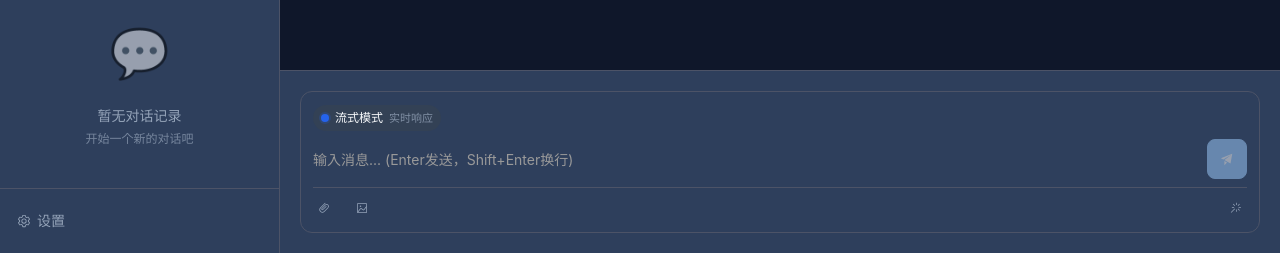
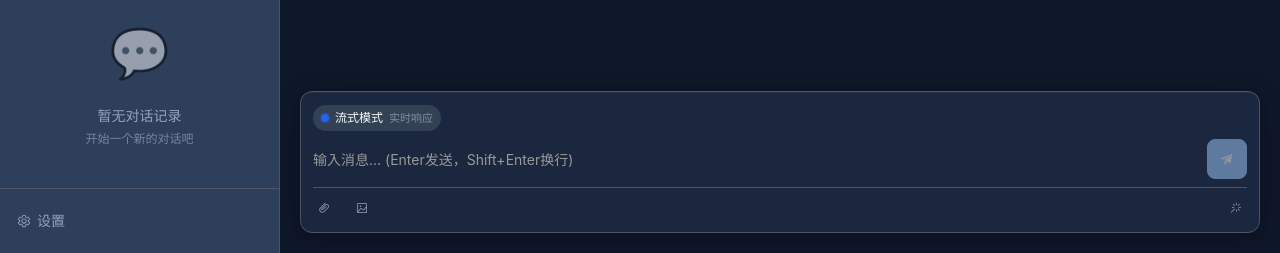
Before and after one commit to Banfox18/lunarys-frontend, a Vue app: page / in a window 1280 px wide. Shown: the part 547-800 px from the top of the page. Built offline with nearby package versions, Linux system fonts and the light colour scheme; no server answers.

Commit message:
style(chat): make input container background transparent

```diff
--- a/src/components/chat/InputArea.vue
+++ b/src/components/chat/InputArea.vue
@@ -158,11 +158,17 @@ const handleInput = () => {
 
 <style scoped>
 .input-area {
-  background: var(--surface-dark);
+  background: rgba(46, 63, 92, 0.4);
   border: 1px solid var(--border-dark);
   border-radius: 12px;
   padding: 12px;
   transition: all var(--transition-normal) ease;
+
+  /* 多层阴影效果 */
+  box-shadow:
+    0 8px 32px rgba(0, 0, 0, 0.2),
+    0 2px 8px rgba(0, 0, 0, 0.1),
+    inset 0 1px 0 rgba(255, 255, 255, 0.05);
 }
 
 .input-area:focus-within {
--- a/src/components/layout/ChatArea.vue
+++ b/src/components/layout/ChatArea.vue
@@ -120,22 +120,22 @@ const chatBackgroundStyle = computed(() => {
 
 /* 为图片背景添加遮罩效果 */
 .chat-area:has(.chat-background[style*="background-image"]) .messages-container {
-  background: rgba(0, 0, 0, 0.2);
-  backdrop-filter: blur(2px);
+  background: transparent;
+  backdrop-filter: blur(0px);
   border-radius: 8px;
   margin: 8px;
 }
 
 .input-container {
   padding: 20px;
-  border-top: 1px solid var(--border-dark);
-  background: var(--surface-dark);
+  border-top: 0 solid var(--border-dark);
+  background: transparent;
 }
 
 /* 为图片背景下的输入区域添加遮罩 */
 .chat-area:has(.chat-background[style*="background-image"]) .input-container {
-  background: rgba(30, 30, 30, 0);
-  backdrop-filter: blur(4px);
+  background: transparent;
+  backdrop-filter: blur(0px);
   border-top: 1px solid rgba(255, 255, 255, 0.1);
 }
 
--- a/src/components/settings/SettingsPanel.vue
+++ b/src/components/settings/SettingsPanel.vue
@@ -690,6 +690,20 @@ onUnmounted(() => {
                   <div v-else>图片已加载，点击保存即可应用</div>
                 </div>
               </div>
+              <!-- 透明度控制 -->
+              <div class="form-item" style="margin-top: 16px;">
+                <label class="form-label">透明度</label>
+                <div class="opacity-control">
+                  <el-slider
+                    v-model="background.imageOpacity"
+                    :min="0.1"
+                    :max="1"
+                    :step="0.1"
+                    show-stops
+                  />
+                  <span class="opacity-value">{{ (background.imageOpacity || 0.8).toFixed(1) }}</span>
+                </div>
+              </div>
             </div>
           </div>
 
```
